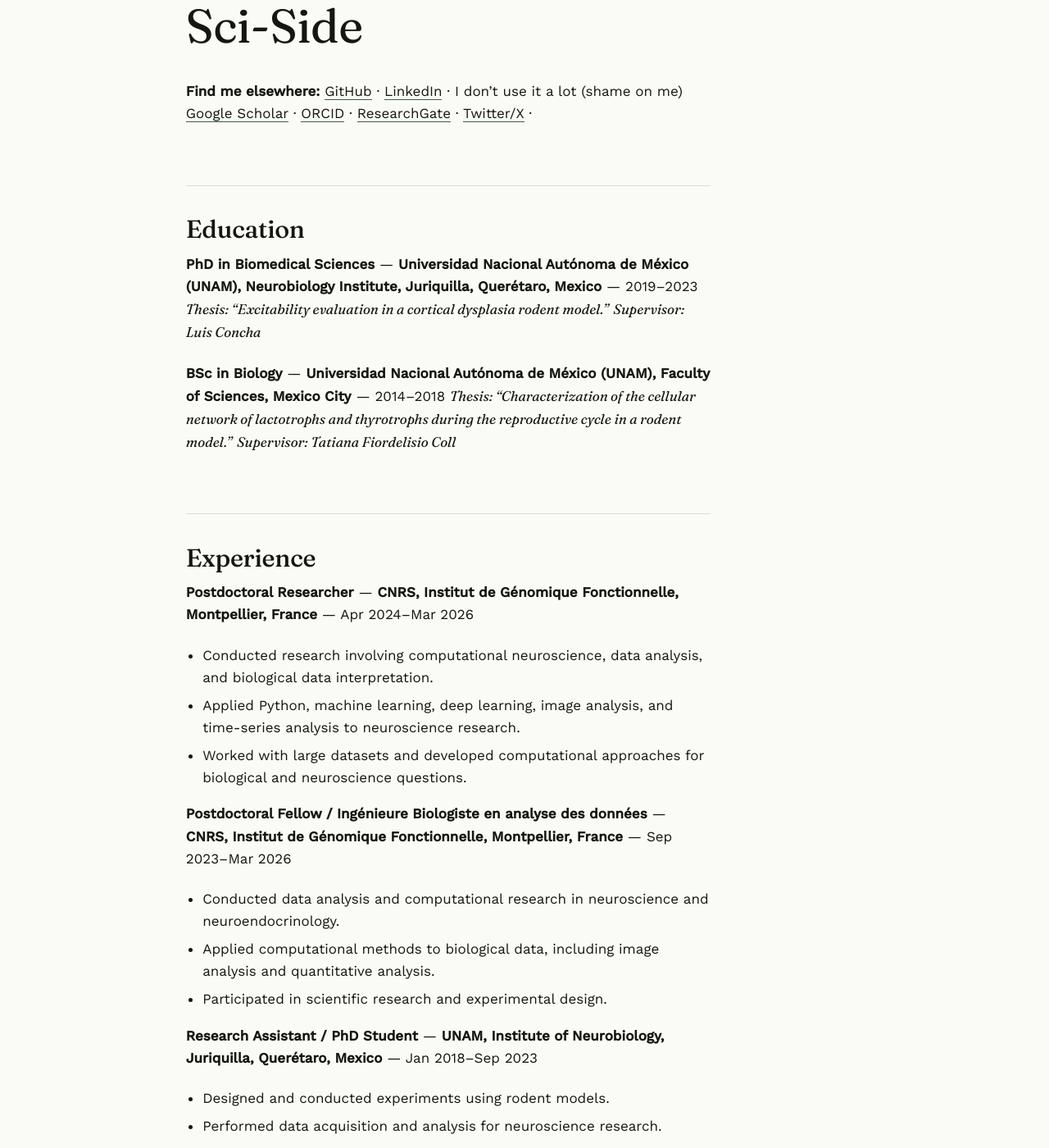
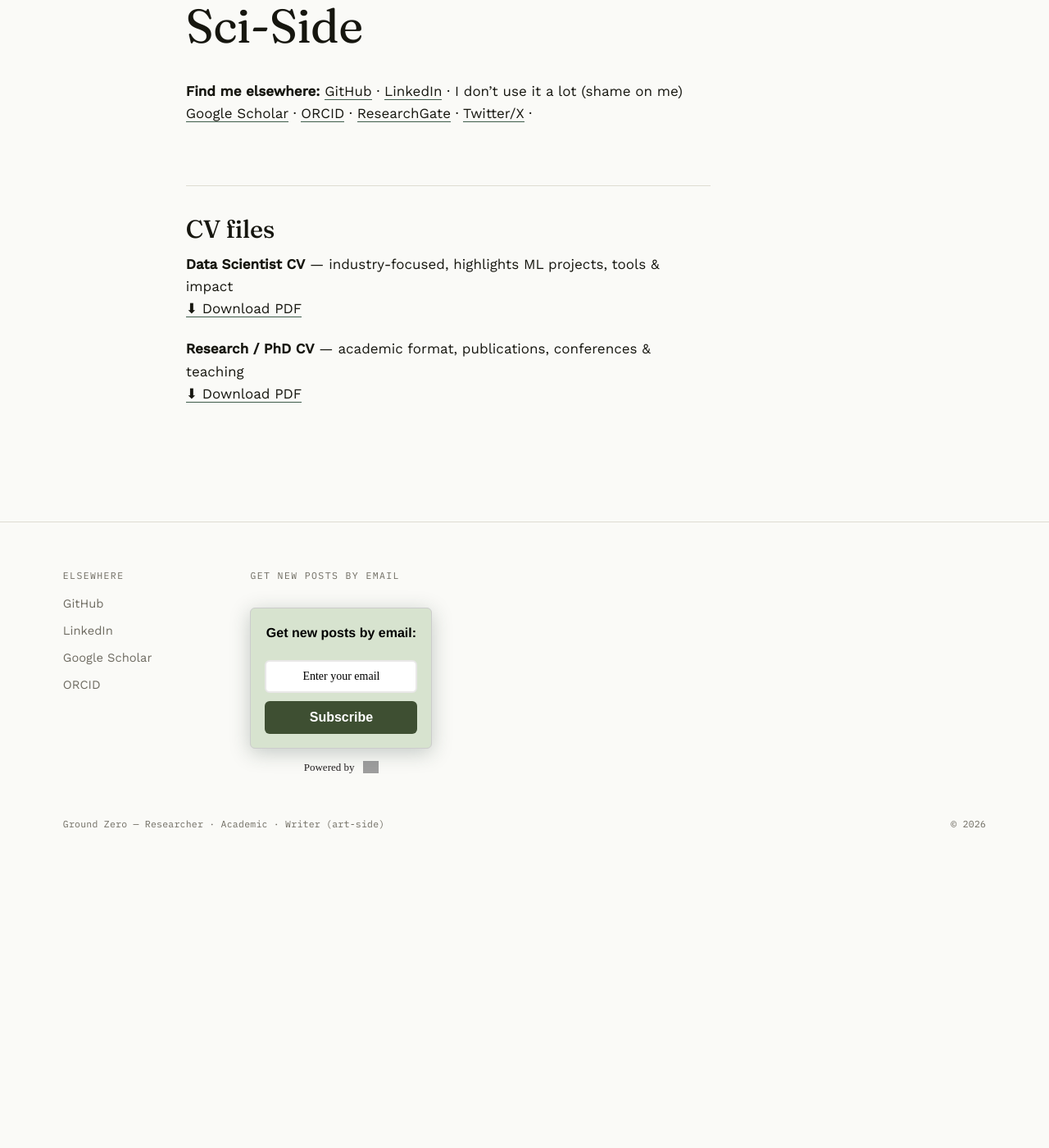
Before and after one commit to AnaAquiles/AnaAquiles.github.io, a Jekyll site: the page built from cv.md, in a window 1280 px wide and 1400 px high, scrolled down 195 px. Shown: the whole window at 82% size. Built offline with Jekyll 4.4.1, drawn with Linux system fonts in a browser that asks for light colours; after the commit the page ends 1241 px from its top, so only the background shows below that; some of the changed text lies outside the part shown; grey boxes are pictures that could not be loaded.

Commit message:
Edit CV part

```diff
--- a/cv.md
+++ b/cv.md
@@ -12,80 +12,10 @@ permalink: /cv/
 [ResearchGate](https://www.researchgate.net/profile/Ana-Aquiles?ev=hdr_xprf) ·
 [Twitter/X](https://twitter.com/mexaquiless) ·
 
+## CV files
 
-## Education
+**Data Scientist CV** — industry-focused, highlights ML projects, tools & impact
+[⬇ Download PDF](../assets/cv-datascientist.pdf)
 
-**PhD in Biomedical Sciences** — **Universidad Nacional Autónoma de México (UNAM), Neurobiology Institute, Juriquilla, Querétaro, Mexico** — 2019–2023
-*Thesis: "Excitability evaluation in a cortical dysplasia rodent model."*
-*Supervisor: Luis Concha*
-
-**BSc in Biology** — **Universidad Nacional Autónoma de México (UNAM), Faculty of Sciences, Mexico City** — 2014–2018
-*Thesis: "Characterization of the cellular network of lactotrophs and thyrotrophs during the reproductive cycle in a rodent model."*
-*Supervisor: Tatiana Fiordelisio Coll*
-
-## Experience
-
-**Postdoctoral Researcher** — **CNRS, Institut de Génomique Fonctionnelle, Montpellier, France** — Apr 2024–Mar 2026
-
-* Conducted research involving computational neuroscience, data analysis, and biological data interpretation.
-* Applied Python, machine learning, deep learning, image analysis, and time-series analysis to neuroscience research.
-* Worked with large datasets and developed computational approaches for biological and neuroscience questions.
-
-**Postdoctoral Fellow / Ingénieure Biologiste en analyse des données** — **CNRS, Institut de Génomique Fonctionnelle, Montpellier, France** — Sep 2023–Mar 2026
-
-* Conducted data analysis and computational research in neuroscience and neuroendocrinology.
-* Applied computational methods to biological data, including image analysis and quantitative analysis.
-* Participated in scientific research and experimental design.
-
-**Research Assistant / PhD Student** — **UNAM, Institute of Neurobiology, Juriquilla, Querétaro, Mexico** — Jan 2018–Sep 2023
-
-* Designed and conducted experiments using rodent models.
-* Performed data acquisition and analysis for neuroscience research.
-* Worked on cortical dysplasia and brain connectivity research.
-* Taught postgraduate students about the research project and experimental methods.
-
-**Visiting PhD Candidate** — **UNAM, Cellular Physiology Institute, Mexico** — Jan 2023–Aug 2023
-
-* Analyzed electrophysiological data using population dynamics, machine learning, deep learning, and information theory approaches.
-
-## Skills
-
-* **Programming:** Python
-* **Computational methods:** Computational neuroscience, machine learning, deep learning, time-series analysis, large dataset management
-* **Neuroscience:** Neurobiology, calcium imaging in vitro, miniscope recordings, non-human EEG datasets, MRI analysis
-* **Experimental techniques:** Animal surgery, stereotaxic surgery, immunofluorescence, viral tracing
-* **Data & imaging:** Image analysis, experimental design
-* **Scientific:** Scientific writing, scientific illustration, science communication, open science
-* **Spoken languages:** Spanish (native), English (proficient), French (proficient), Portuguese (intermediate)
-
-## Awards & Grants
-
-* **2019–2023** — CONACyT Graduate Scholarship, Mexican National Council for Science and Technology
-* **2023–2026** — FRM Fondation pour la Recherche Médicale Postdoctoral Researcher, Institut de Génomique Fonctionnelle, CNRS, Montpellier, France
-* **2024** — GroPro Travel Award (poster), Stirling, UK
-* **2020** — Scholarship to LASCON Computational Neuroscience School, USP, Brazil
-* **2017–2018** — Scholarship for International Research Internship, UNAM
-* **2020** — NEUBIAS Workshop in Bioimage Analysis, Institut Pasteur, France
-
-## Teaching & Mentoring
-
-* **Professional Career Mentor**, Neuromatch Computational Neuroscience School — 2026
-* Supervised **Olimpia Ortega-Fimbres**, MSc Student, Institute of Neurobiology, Querétaro — 2022–2023
-* Supervised **Daniela Bravo-Coutiño**, BSc Student, Institute of Neurobiology, Querétaro — 2022–2023
-* Supervised **Paulina Villaseñor de la Barrera**, MSc Student, Institute of Neurobiology, Querétaro — 2021–2023
-* Supervised **David Cortés-Servin**, MSc Student, Institute of Neurobiology, Querétaro — 2020–2021
-
-
-## Scientific Communication
-
-* Co-founder of the science communication student group **Neurokuni** at the Institute of Neurobiology — 2021–2022.
-* Writing, structure, and direction of the science communication video *Savage Brains* during Brain Week at the Institute of Neurobiology, UNAM — 2020.
-* Writing and structuring podcast episodes for **NEUROKUNI** on Spotify.
-* Plenary talk at **Talent Land**, Guadalajara, Mexico — 2019: *How to detect science fake-news in a technology era.*
-* Workshop for children: *I want to be an insect* — Mexico City, 2018.
-* Workshop for teachers: *Neurobiology of lies* — ISSSTE, Mexico City, 2020.
-
-## Peer Review
-
-* **Frontiers in Computational Neuroscience** — Reviewer
-* **Biomarker Research** — Reviewer
+**Research / PhD CV** — academic format, publications, conferences & teaching
+[⬇ Download PDF](../assets/cv-academic.pdf)
```
Also changed, not shown: 2 other files.
